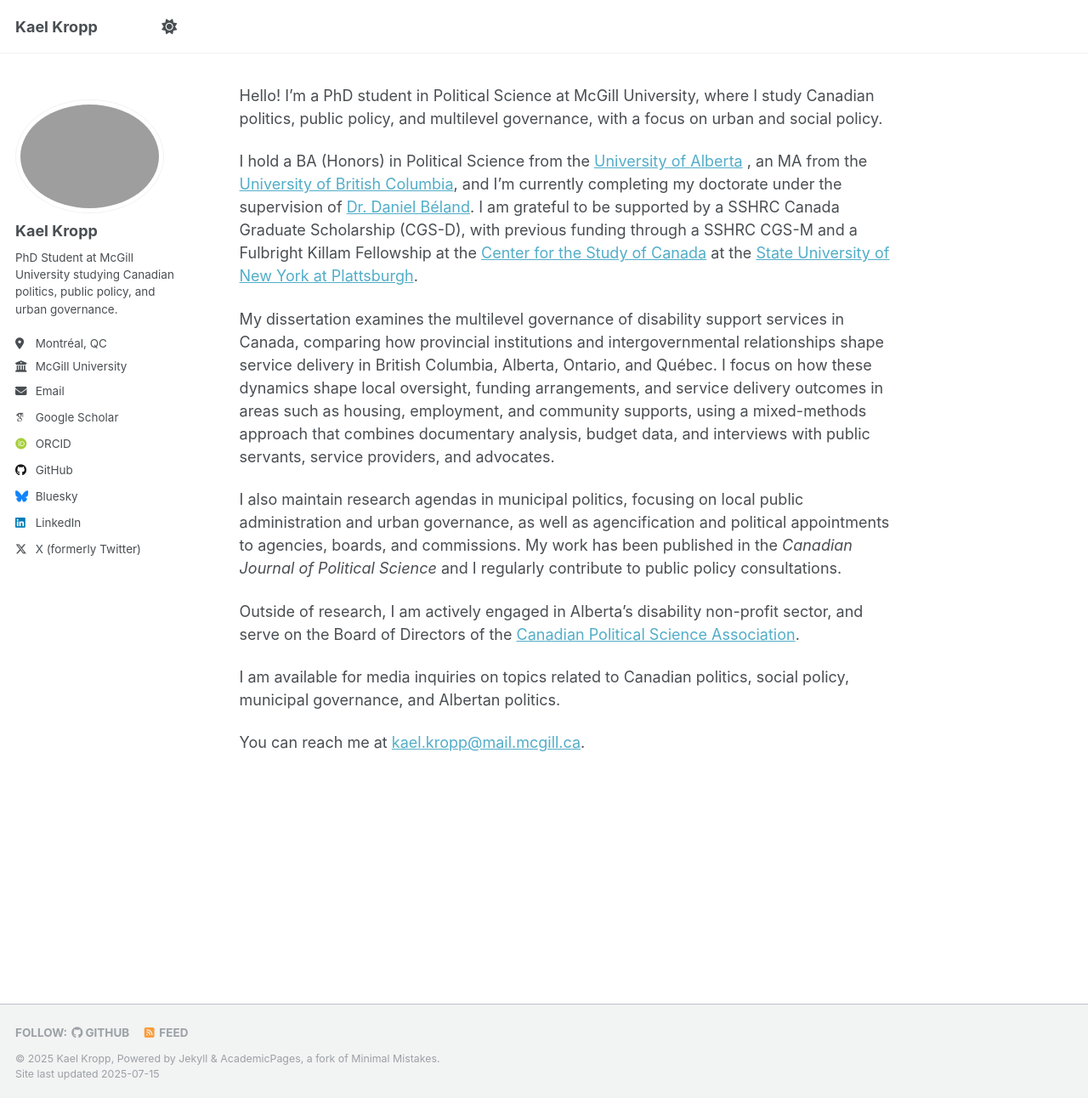
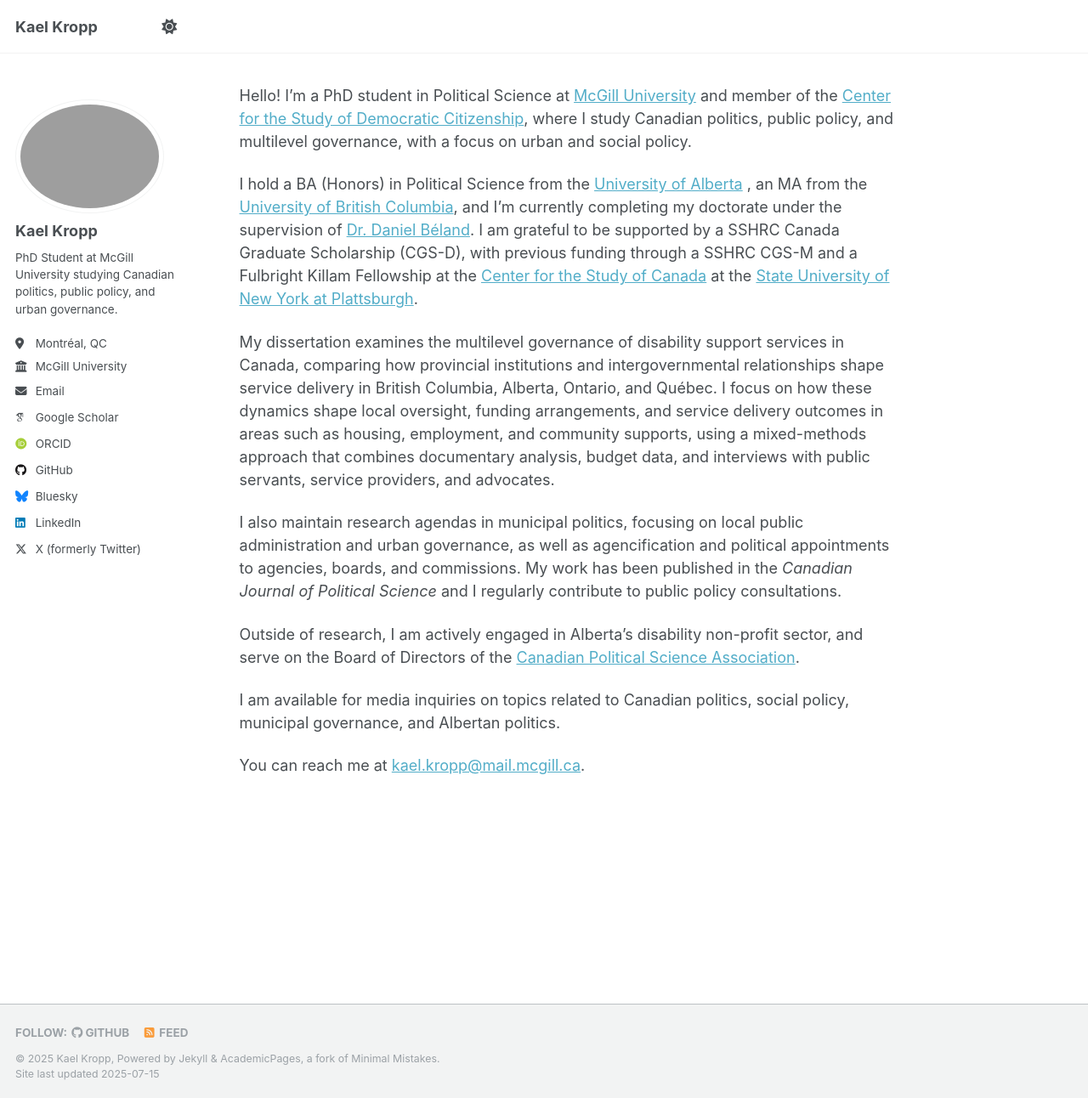
Before and after one commit to kaelkropp/kaelkropp.github.io, a Jekyll site: the page built from _pages/about.md, in a window 1280 px wide and 1292 px high. Shown: the whole window at 85% size. Built offline with Jekyll 4.4.1, drawn with Linux system fonts in a browser that asks for light colours; some web fonts are replaced; a script that is not in the unit is left out.

Commit message:
Update about.md
Adding CSDC to 'About'

```diff
--- a/_pages/about.md
+++ b/_pages/about.md
@@ -6,7 +6,7 @@ redirect_from:
   - /about.html
 ---
 
-Hello! I’m a PhD student in Political Science at McGill University, where I study Canadian politics, public policy, and multilevel governance, with a focus on urban and social policy.
+Hello! I’m a PhD student in Political Science at [McGill University](https://www.mcgill.ca/politicalscience/) and member of the [Center for the Study of Democratic Citizenship](https://csdc-cecd.ca/en/), where I study Canadian politics, public policy, and multilevel governance, with a focus on urban and social policy.
 
 I hold a BA (Honors) in Political Science from the [University of Alberta](https://www.ualberta.ca/en/political-science/index.html)
 , an MA from the [University of British Columbia](https://politics.ubc.ca/), and I’m currently completing my doctorate under the supervision of [Dr. Daniel Béland](https://www.mcgill.ca/politicalscience/daniel-beland). I am grateful to be supported by a SSHRC Canada Graduate Scholarship (CGS-D), with previous funding through a SSHRC CGS-M and a Fulbright Killam Fellowship at the [Center for the Study of Canada](https://www.plattsburgh.edu/academics/cesca/) at the [State University of New York at Plattsburgh](https://www.plattsburgh.edu/).
```
